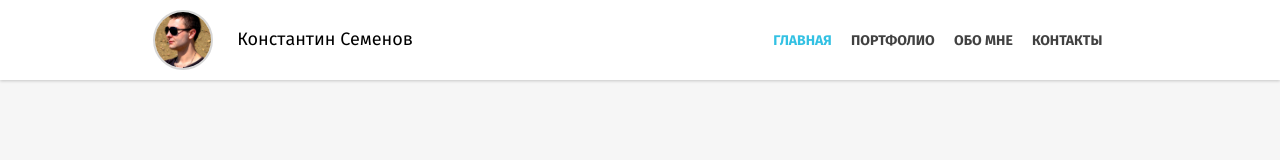
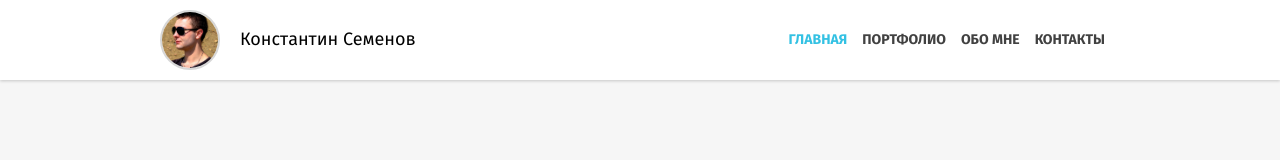
Before and after one commit to vavulis/header, a plain HTML site: page index.html in a window 1280 px wide. Drawn offline with Linux system fonts and the light colour scheme.

Commit message:
fix margin

```diff
--- a/scss/layout/_common.scss
+++ b/scss/layout/_common.scss
@@ -20,20 +20,19 @@ html, body {
     clear: both;
 }
 
-// For vertical alignment of inline-block's elements
+.va__container {
+    font-size: 0;
+}
+
 .va__container:before {
     content: '';
     display: inline-block;
     height: 100%;
     vertical-align: middle;
 }
-.va__container:before:first-child{
-    margin-left: 0;
-}
 .va__item {
     display: inline-block;
     vertical-align: middle;
-    margin-left: -0.35em; // Fix bug with space between inline-block's elements
 }
 
 ul, li, h1, h2, h3, h4, h5, h6 {
```
Also changed, not shown: css/main.css.
